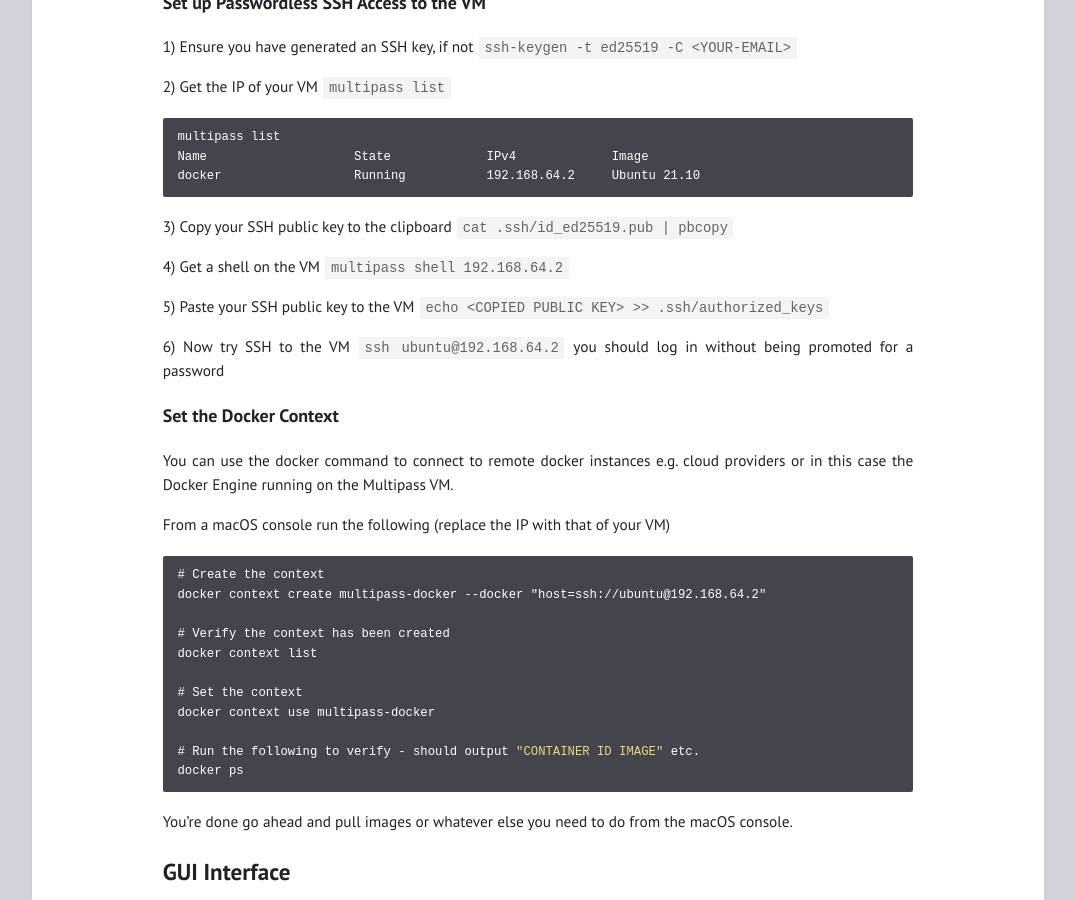
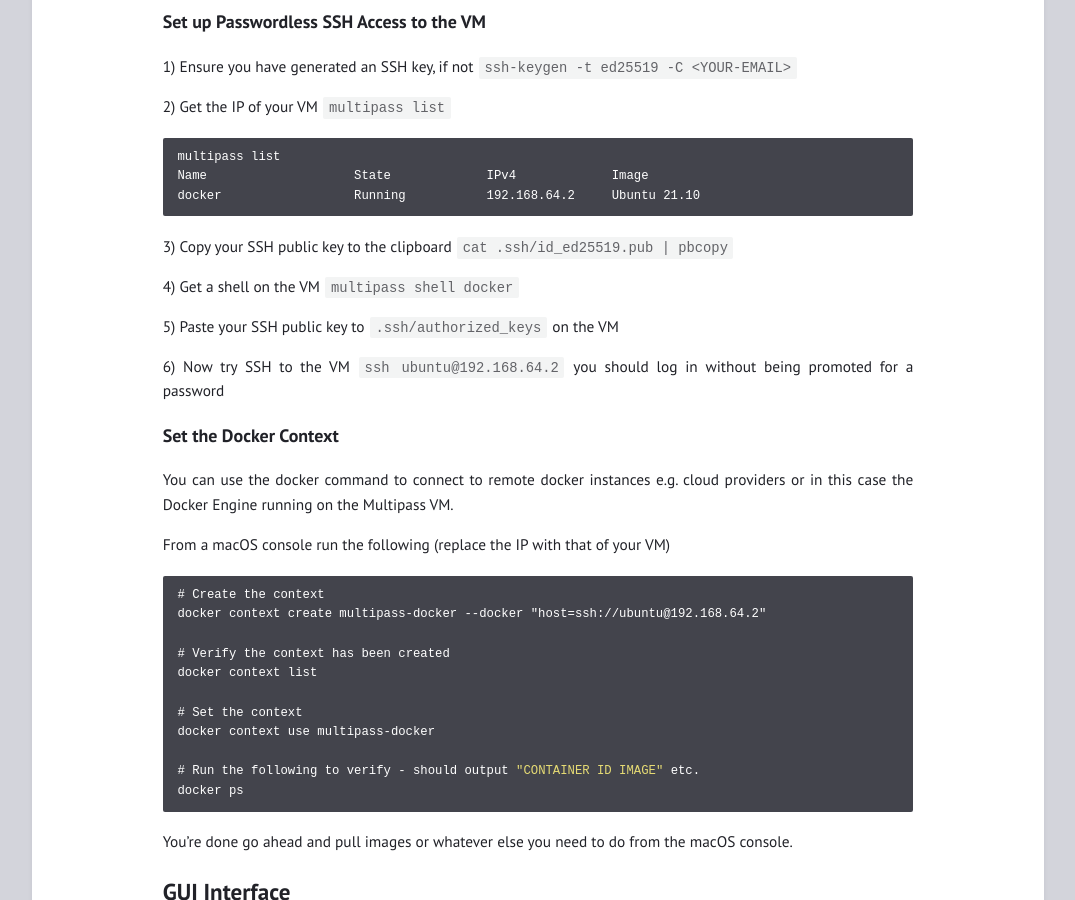
Before and after one commit to ismisepaul/ismisepaul.github.io, a Jekyll site: the page built from docs/_posts/2022-11-04-docker-on-mac-through-multipass.md, in a window 1280 px wide and 900 px high, scrolled down 1518 px. Shown: the whole window, without its empty margins (102-1177 px from the left). Built offline with Jekyll 4.4.1, drawn with Linux system fonts in a browser that asks for light colours.

Commit message:
Update 2022-11-04-docker-on-mac-through-multipass.md

````diff
--- a/docs/_posts/2022-11-04-docker-on-mac-through-multipass.md
+++ b/docs/_posts/2022-11-04-docker-on-mac-through-multipass.md
@@ -69,6 +69,7 @@ to the Docker Engine so for now you'll get the following error
 
 ```console
 docker ps
+
 Cannot connect to the Docker daemon at unix:///var/run/docker.sock. Is the docker daemon running?
 ```
 
@@ -86,9 +87,9 @@ docker                  Running           192.168.64.2     Ubuntu 21.10
 ```
 3) Copy your SSH public key to the clipboard `cat .ssh/id_ed25519.pub | pbcopy`
 
-4) Get a shell on the VM `multipass shell 192.168.64.2`
+4) Get a shell on the VM `multipass shell docker`
 
-5) Paste your SSH public key to the VM `echo <COPIED PUBLIC KEY> >> .ssh/authorized_keys`
+5) Paste your SSH public key to `.ssh/authorized_keys` on the VM
 
 6) Now try SSH to the VM `ssh ubuntu@192.168.64.2` you should log in without being promoted for a password
 
````
